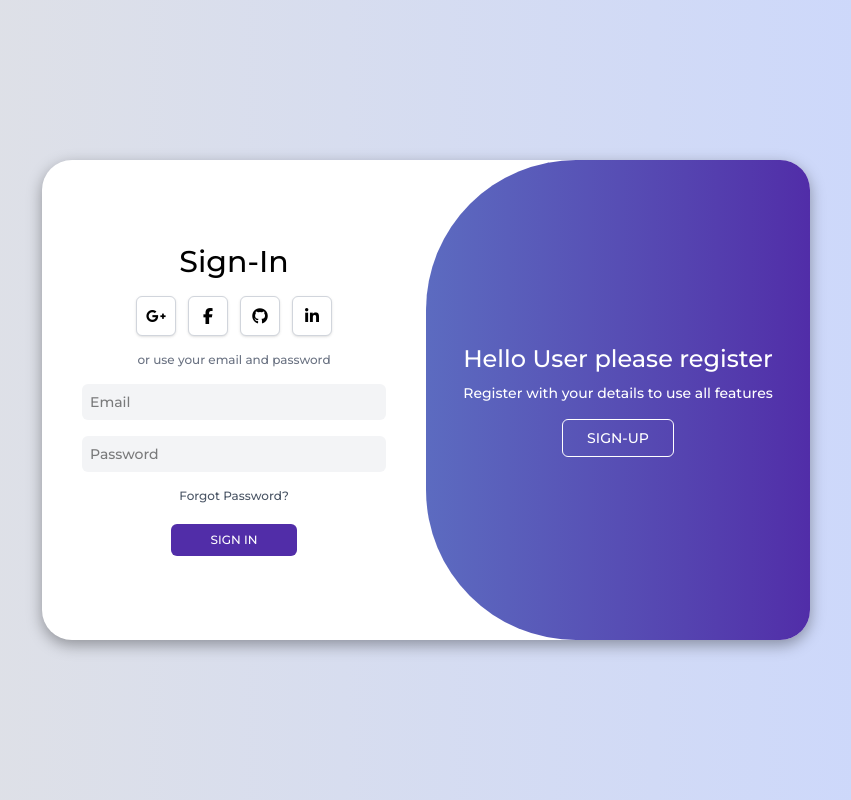
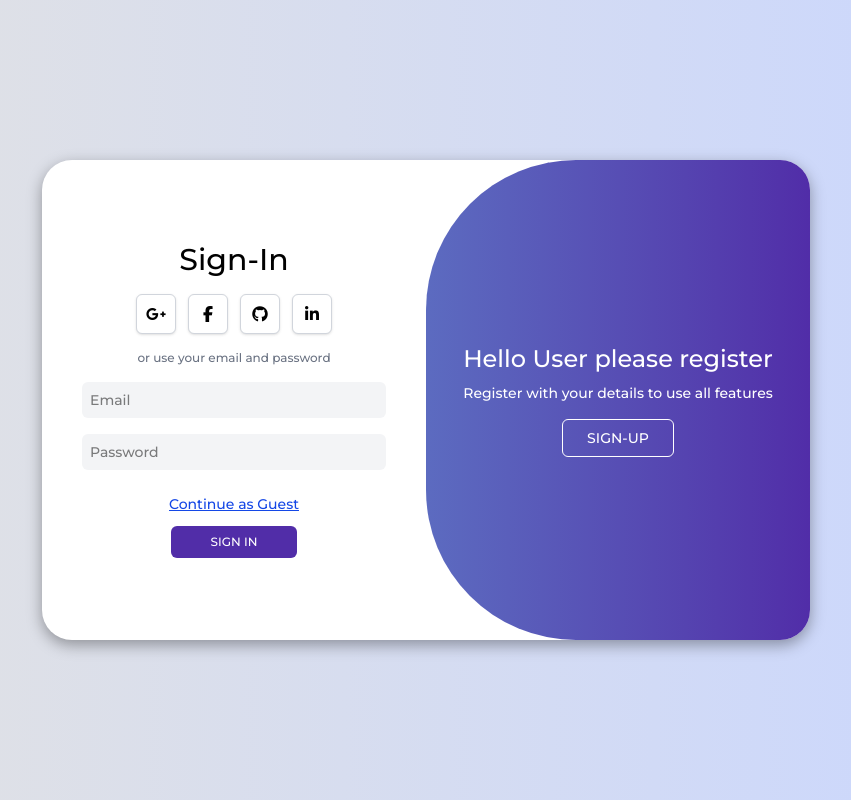
Before and after one commit to SohamB45/smartpay_frontend, a React (Vite) app: page / in a window 1280 px wide. Shown: the whole page, without its empty margins (214-1065 px from the left). Built offline with nearby package versions, Linux system fonts and the light colour scheme; a web font is replaced by a local one.

Commit message:
Update authForm.jsx

```diff
--- a/src/components/authForm.jsx
+++ b/src/components/authForm.jsx
@@ -1008,9 +1008,13 @@
 import { useState } from "react";
 import { useNavigate } from "react-router-dom";
 import axios from "axios";
+import { useAuth } from "../context/AuthContext";
+
 
 export default function AuthForm() {
   const navigate = useNavigate();
+ const { loginAsGuest } = useAuth();
+
   const [formData, setFormData] = useState({ name: "", email: "", password: "" });
   const [isLogin, setIsLogin] = useState(true);
 
@@ -1036,6 +1040,11 @@ export default function AuthForm() {
       alert(err.response?.data?.message || "Something went wrong.");
     }
   };
+
+const handleGuestLogin = () => {
+  loginAsGuest();
+  navigate("/home");
+};
 
   return (
     <div className="min-h-screen flex items-center justify-center bg-gradient-to-r from-[#e2e2e2] to-[#c9d6ff] font-[Montserrat]">
@@ -1084,9 +1093,13 @@ export default function AuthForm() {
               required
               className="bg-gray-100 my-2 p-2 w-full text-sm rounded-md outline-none"
             />
-            <a href="#" className="text-xs text-gray-600 my-2">
-              Forgot Password?
-            </a>
+            <button
+  onClick={handleGuestLogin}
+  type="button"
+  className="text-sm text-blue-700 mt-4 underline hover:text-blue-900"
+>
+  Continue as Guest
+</button>
             <button
               type="submit"
               className="bg-[#512da8] text-white text-xs font-semibold uppercase py-2 px-10 rounded-md mt-3 cursor-pointer"
```
